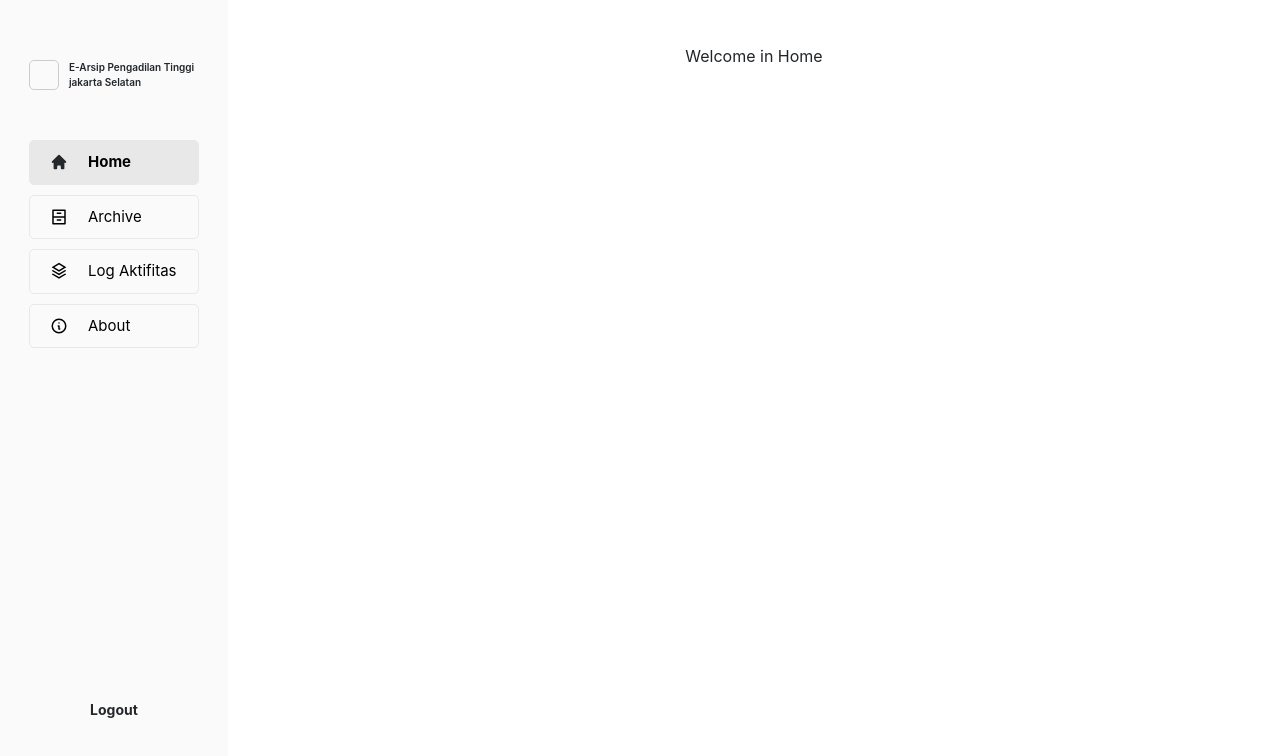
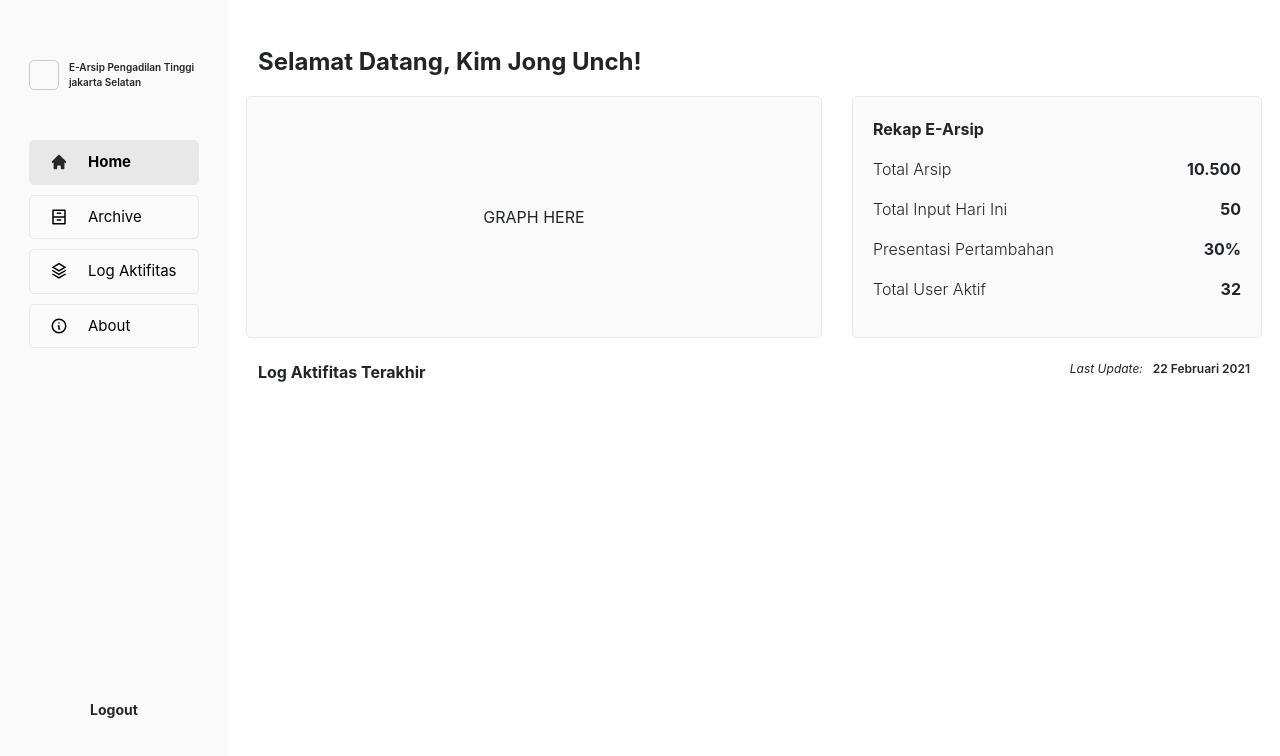
Before and after one commit to parakoder/e_arsip_pnjaksel, a React (Create React App) app: page /sys/home in a window 1280 px wide. Shown: the top 756 px of the page. Built offline with nearby package versions, Linux system fonts and the light colour scheme.

Commit message:
slicing header page home

```diff
--- a/src/pages/home/Home.js
+++ b/src/pages/home/Home.js
@@ -1,15 +1,46 @@
-import React from 'react'
+import Gap from '../../components/Gap';
+import './home.scss';
 
 function Home(props) {
-    return (
-        <div className="c-main">
-            <div className="container-fluid custom-container-fluid fade show mb-5">
-                Welcome in Home
-
-            </div>
-
-        </div>
-    )
+	return (
+		<div className='c-main'>
+			<div className='container-fluid custom-container-fluid fade show mb-5'>
+				<p className='txtWelcome'>Selamat Datang, Kim Jong Unch!</p>
+				<div className='wrapperGraph row'>
+					<div className='graph'>GRAPH HERE</div>
+					<Gap width={30} height={30} />
+					<div className='cardRekap'>
+						<p className='titleRekap'>Rekap E-Arsip</p>
+						<div className='infoRekap'>
+							<p className='subtitleRekap'>Total Arsip</p>
+							<p className='valueRekap'>10.500</p>
+						</div>
+						<div className='infoRekap'>
+							<p className='subtitleRekap'>Total Input Hari Ini</p>
+							<p className='valueRekap'>50</p>
+						</div>
+						<div className='infoRekap'>
+							<p className='subtitleRekap'>Presentasi Pertambahan</p>
+							<p className='valueRekap'>30%</p>
+						</div>
+						<div className='infoRekap'>
+							<p className='subtitleRekap'>Total User Aktif</p>
+							<p className='valueRekap'>32</p>
+						</div>
+					</div>
+				</div>
+				<Gap height={22} />
+				<div className='wrapperSection'>
+					<p className='titleSection'>Log Aktifitas Terakhir</p>
+					<div className='dateSection'>
+						<p className='txtLastUpdate'>Last Update:</p>
+						<Gap width={10} />
+						<p className='txtValueLastUpdate'>22 Februari 2021</p>
+					</div>
+				</div>
+			</div>
+		</div>
+	);
 }
 
-export default Home
+export default Home;
--- a/src/pages/home/home.scss
+++ b/src/pages/home/home.scss
@@ -0,0 +1,82 @@
+
+
+.txtWelcome {
+    font-size: 24px;
+    font-weight: bold;
+    text-align: start;
+}
+
+.wrapperGraph {
+    display: flex;
+    flex-direction: row;
+    justify-content: space-between;
+
+    .graph {
+        display: flex;
+        flex: 1;
+        padding: 20px;
+        border-radius: 5px;
+        background-color: #FAFAFA;
+        justify-content: center;
+        align-items: center;
+        border: 1px solid #E8E8E8;
+
+    }
+
+    .cardRekap {
+        width: 410px;
+        padding: 20px;
+        border-radius: 5px;
+        background-color: #FAFAFA;
+        border: 1px solid #E8E8E8;
+
+        .titleRekap {
+            text-align: start;
+            font-weight: bold;
+        }
+
+        .infoRekap {
+            display: flex;
+            flex-direction: row;
+            justify-content: space-between;
+        }
+
+        .subtitleRekap {
+            font-weight: 300;
+            font-size: 16px;
+        }
+
+        .valueRekap {
+            font-weight: bold;
+            font-size: 16px;
+        }
+
+    }
+}
+
+.wrapperSection {
+    display: flex;
+    flex-direction: row;
+    justify-content: space-between;
+
+    .titleSection {
+        font-size: 16px;
+        font-weight: bold;
+    }
+
+    .dateSection {
+        display: flex;
+        flex-direction: row;
+
+        .txtLastUpdate {
+            font-style: italic;
+            font-size: 12px;
+        }
+
+        .txtValueLastUpdate {
+            font-weight: 600;
+            color: #25282B;
+            font-size: 12px;
+        }
+    }
+}
```
